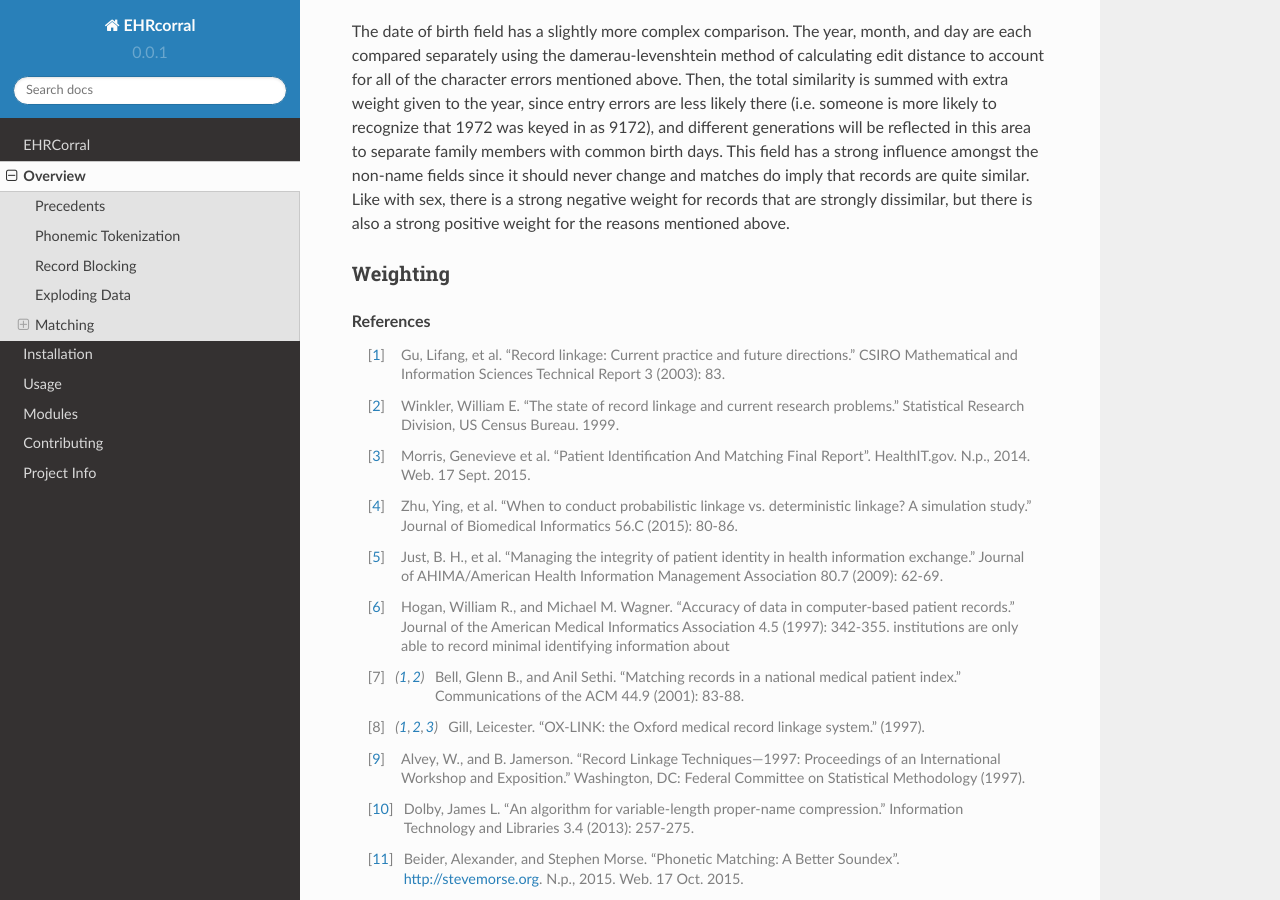
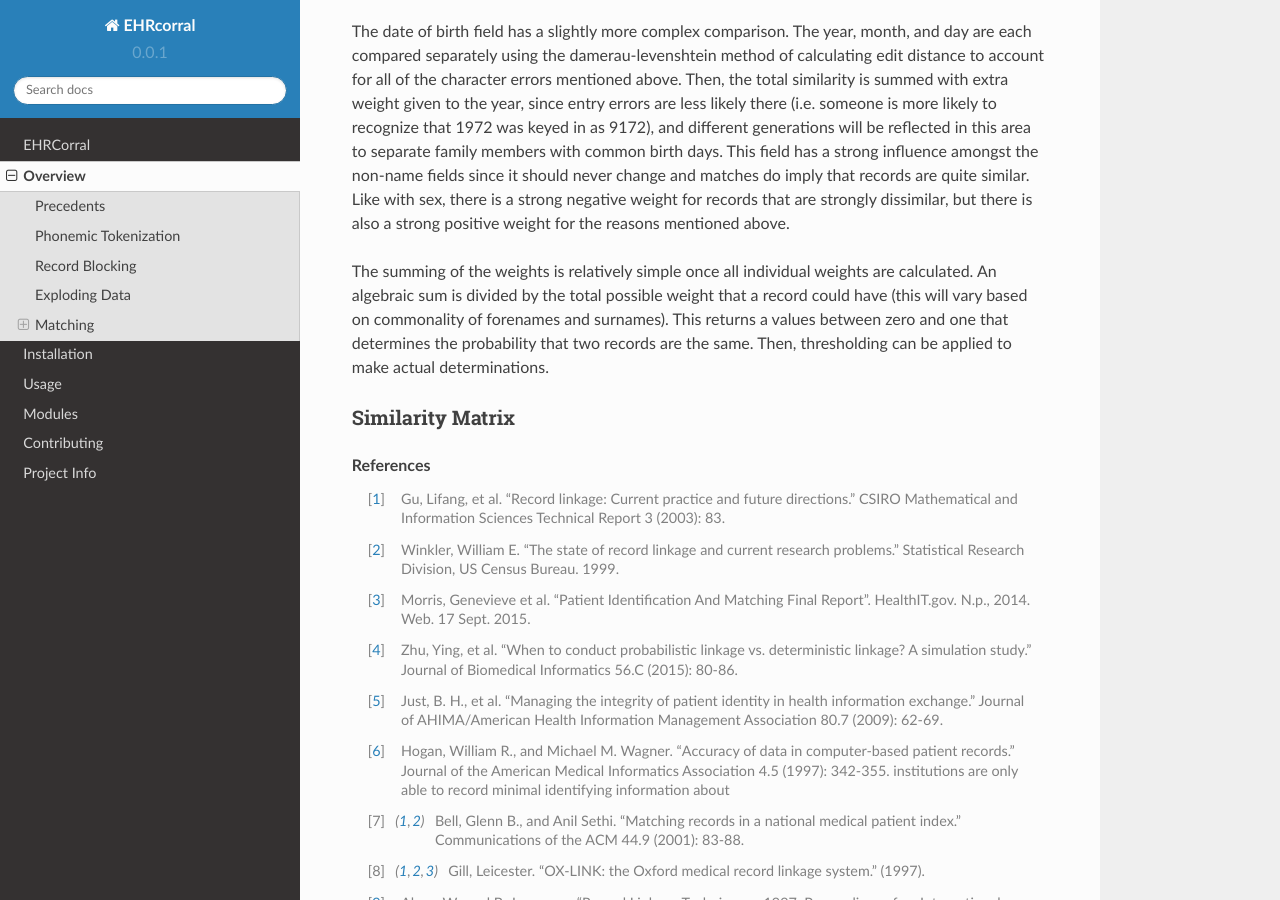
Before and after one commit to nsh87/ehrcorral, a Sphinx documentation site: the page built from docs/overview.rst, in a window 1280 px wide and 900 px high, scrolled down 5414 px. Built offline with Sphinx 7.4.7 and the Read the Docs theme 2.0.0, drawn with Linux system fonts in a browser that asks for light colours; formulas are drawn with MathJax 3.

Commit message:
Add discussion of summing of weights

```diff
--- a/docs/overview.rst
+++ b/docs/overview.rst
@@ -288,8 +288,17 @@ records are quite similar. Like with sex, there is a strong negative weight
 for records that are strongly dissimilar, but there is also a strong positive
 weight for the reasons mentioned above.
 
-Weighting
-^^^^^^^^^
+The summing of the weights is relatively simple once all individual weights
+are calculated. An algebraic sum is divided by the total possible weight that
+a record could have (this will vary based on commonality of forenames and
+surnames). This returns a values between zero and one that determines the
+probability that two records are the same. Then, thresholding can be applied
+to make actual determinations.
+
+Similarity Matrix
+^^^^^^^^^^^^^^^^^
+
+
 
 .. rubric:: References
 
```
